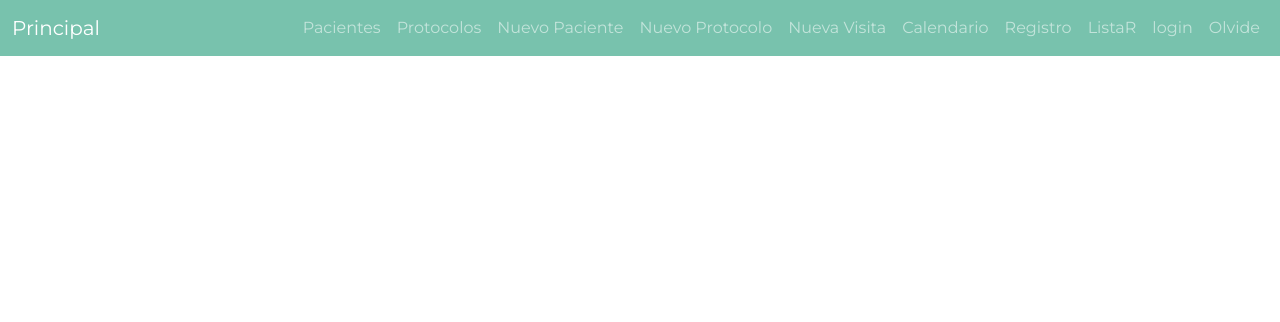
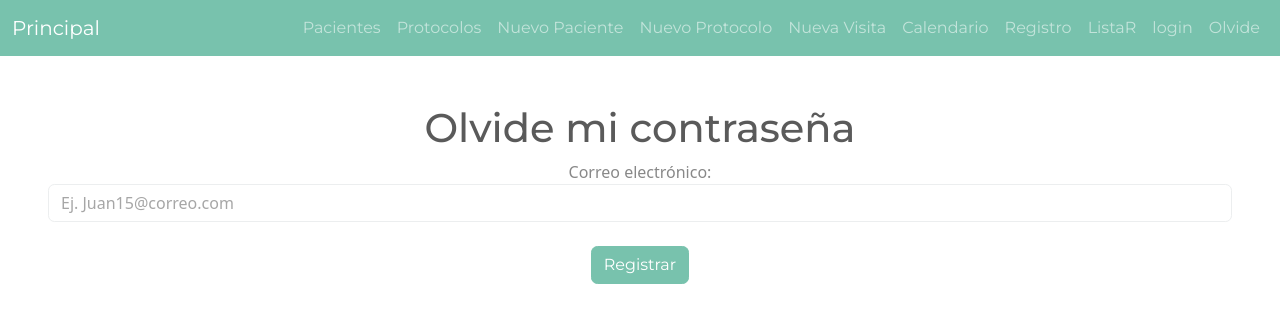
Before and after one commit to KingGnome115/page, a Vue app: page /OlvideCon in a window 1280 px wide. Shown: the top 322 px of the page. Built offline with nearby package versions, Linux system fonts and the light colour scheme.

Commit message:
La ventana para olvidar contraseña terminada

```diff
--- a/src/components/OlvideCon.vue
+++ b/src/components/OlvideCon.vue
@@ -1,15 +1,75 @@
-<template lang="">
-    <div>
+<template class="m-0 vh-100 row justify-content-center aling-items-center">
+    <div class="col-auto p-5 text-center" >
+        <header class="row text-center">
+            <h1>Olvide mi contraseña</h1>
+        </header>
+        <form class="row g-2 text-center" >
+            <div class="col-20 col-md-25 mb-3">
+                <label for="email">Correo electrónico:</label>
+                <input type="email" id="email" name="email" class="form-control" placeholder="Ej. Juan15@correo.com"  required>
+                <div class="invalid-feedback">
+                    Porfavor ingrese un correo electrónico
+                </div>
+            </div>
 
+            <div class="col-20 col-md-15 mb-3">
+                <button type="submit" class="btn btn-primary">Registrar</button>
+            </div>
+        </form>
+
+        <form class="row g-2 text-center" v-if="usuarioB" >
+            <div>
+                <div class="col-20 col-md-25 mb-3">
+                    <label for="email">Pregunta:</label>
+                    <input type="text" class="form-control" >
+                </div>
+
+                <div class="col-20 col-md-25 mb-3">
+                    <input type="text" class="form-control" placeholder="Respuesta facil de recordar pero sin sentido"  required>
+                    <div class="invalid-feedback">
+                        Porfavor ingrese una respuesta
+                    </div>
+                </div>
+            </div>
+        </form>
+
+        <form class="row g-2 text-center" v-if="preguntaB" >
+            <div>
+                <div class="col-20 col-md-25 mb-3">
+                    <label for="email">Nueva contraseña:</label>
+                    <input type="password" class="form-control" >
+                </div>
+
+                <div class="col-20 col-md-25 mb-3">
+                    <input type="password" class="form-control" required>
+                    <div class="invalid-feedback">
+                        Porfavor ingrese una contraseña
+                    </div>
+                </div>
+            </div>
+        </form>
     </div>
 </template>
 
-<script>
-    export default {
+<script lang="ts">
+    import { defineComponent } from 'vue';
 
-    }
+    export default defineComponent({
+        data(){
+            return{
+                email: '',
+                pregunta: '',
+                respuesta: '',
+                contrasenia: '',
+                contrasenia2: '',
+                usuarioB: false,
+                preguntaB: false,
+            }
+        }
+    })
+
 </script>
 
-<style lang="">
+<style scoped>
 
 </style>
--- a/src/components/Registro.vue
+++ b/src/components/Registro.vue
@@ -1,4 +1,4 @@
-<template lang="">
+<template class="m-0 vh-100 row justify-content-center aling-items-center">
     <div class="container">
         <div class="row mt-3">
             <header class="row text-center">
@@ -76,7 +76,6 @@
                     <button type="submit" class="btn btn-primary">Registrar</button>
                 </div>
             </form>
-
         </div>
     </div>
 </template>
```
